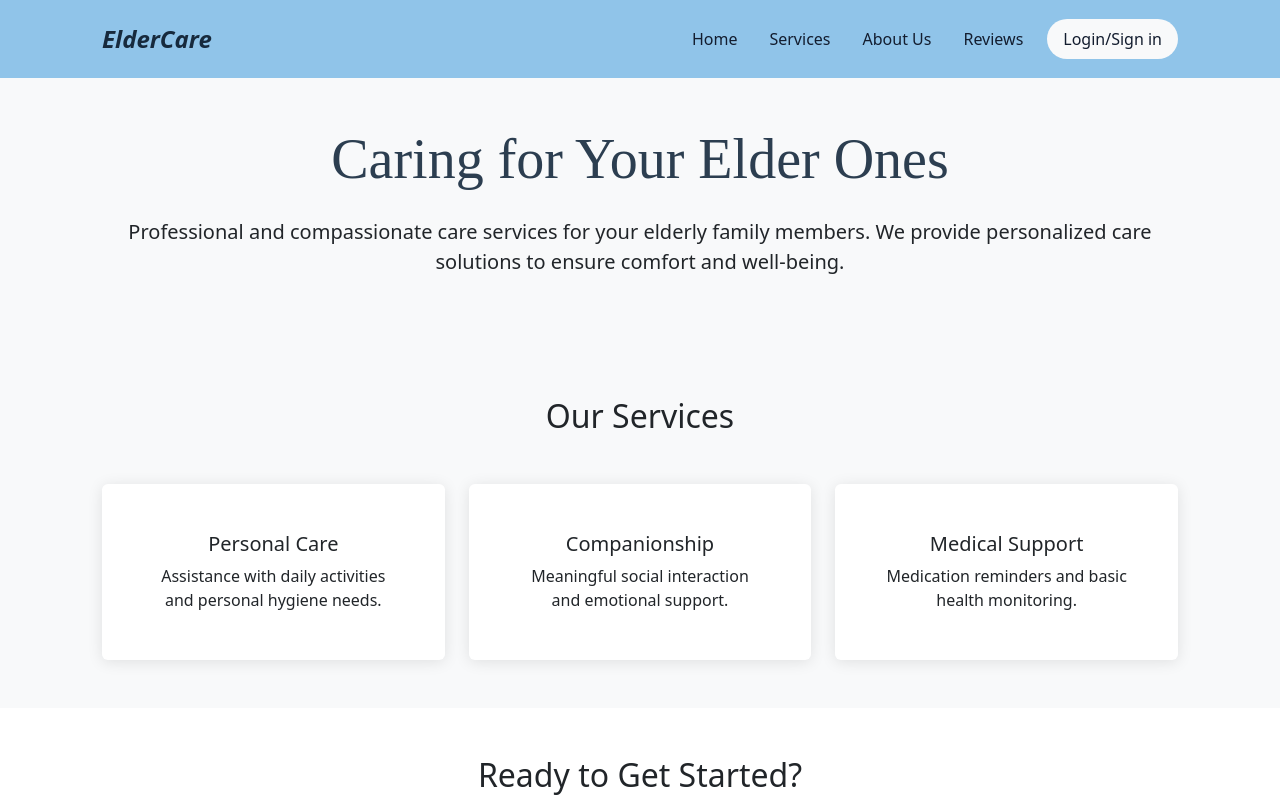
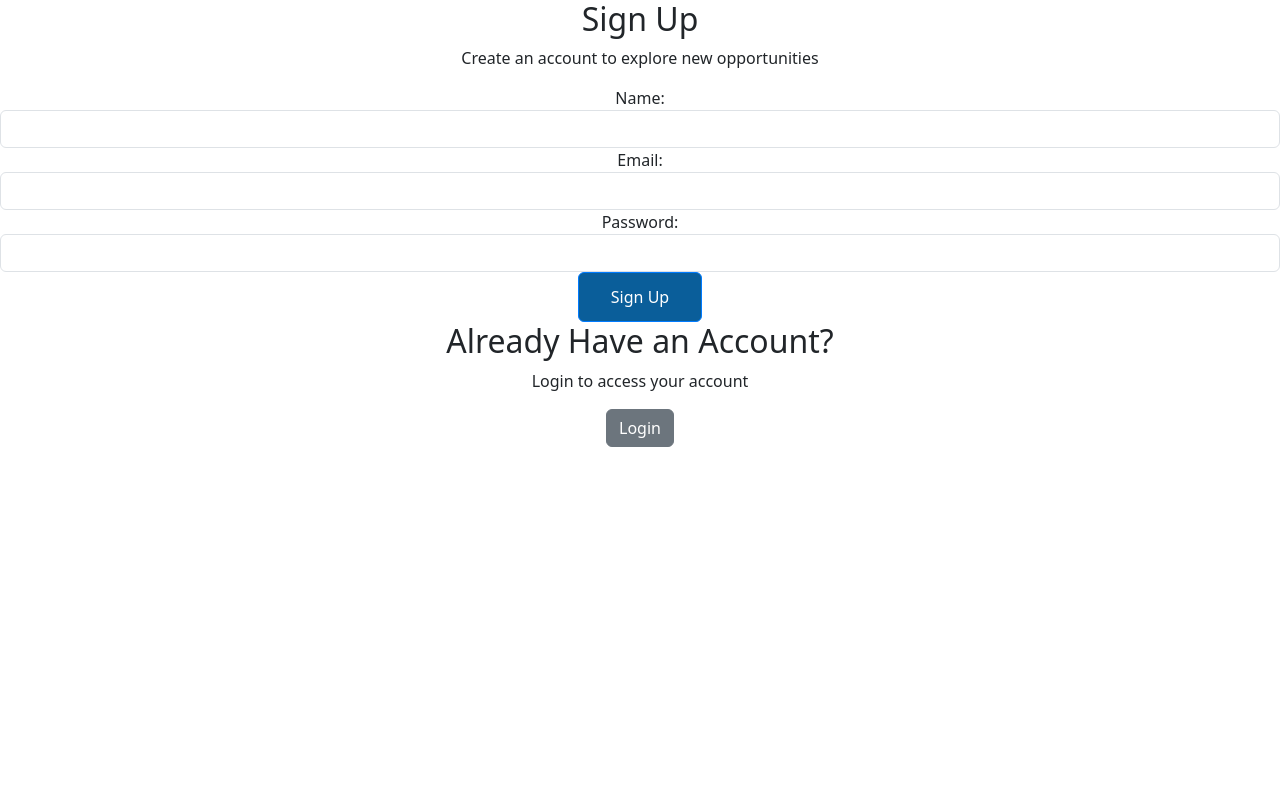
Before and after one commit to MrithikaDutta/Eldercare, a React (Vite) app in the folder frontend/: page /signup in a window 1280 px wide. Shown: the top 800 px of the page. Built offline with nearby package versions, Linux system fonts and the light colour scheme.

Commit message:
Udated the frontend

```diff
--- a/frontend/package.json
+++ b/frontend/package.json
@@ -14,7 +14,8 @@
     "bootstrap": "^5.3.6",
     "react": "^19.1.0",
     "react-bootstrap": "^2.10.10",
-    "react-dom": "^19.1.0"
+    "react-dom": "^19.1.0",
+    "react-router-dom": "^7.6.2"
   },
   "devDependencies": {
     "@eslint/js": "^9.25.0",
--- a/frontend/src/App.jsx
+++ b/frontend/src/App.jsx
@@ -1,9 +1,28 @@
 import 'bootstrap/dist/css/bootstrap.min.css'
 import './App.css'
-import Landing from './screens/Landing'
+import React from 'react';
+import { BrowserRouter as Router, Route, Routes } from 'react-router-dom';
+import Landing from './screens/Landing';
+import LoginPage from './pages/LoginPage';
+import SignupPage from './pages/SignupPage';
 
-function App() {
-  return <Landing />
-}
+const App = () => {
+  return (
+    <Router>
+      <Routes>
+        {/* Default route for the landing page */}
+        <Route path="/" element={<Landing />} />
 
-export default App
+        {/* Route for the login page */}
+        <Route path="/login" element={<LoginPage />} />
+
+        {/* Route for the signup page */}
+        <Route path="/signup" element={<SignupPage />} />
+
+        {/* Add additional routes as needed */}
+      </Routes>
+    </Router>
+  );
+};
+
+export default App;
--- /dev/null
+++ b/frontend/src/components/auth/LoginForm.jsx
@@ -0,0 +1,59 @@
+import React, { useState } from 'react';
+ // Import the CSS file for styling
+
+const LoginForm = () => {
+  const [email, setEmail] = useState('');
+  const [password, setPassword] = useState('');
+
+  const handleSubmit = (e) => {
+    e.preventDefault();
+    console.log('Login:', { email, password });
+  };
+
+  return (
+    <div className="auth-container">
+      <div className="auth-left">
+        <h2 className="auth-title">Login to Your Account</h2>
+        <p className="auth-subtitle">Login using social networks</p>
+        <div className="social-buttons">
+          <button className="social-btn facebook">F</button>
+          <button className="social-btn google">G+</button>
+          <button className="social-btn linkedin">in</button>
+        </div>
+        <p className="auth-divider">OR</p>
+        <form onSubmit={handleSubmit}>
+          <div className="form-group">
+            <label htmlFor="email">Email:</label>
+            <input
+              type="email"
+              id="email"
+              className="form-control"
+              value={email}
+              onChange={(e) => setEmail(e.target.value)}
+              required
+            />
+          </div>
+          <div className="form-group">
+            <label htmlFor="password">Password:</label>
+            <input
+              type="password"
+              id="password"
+              className="form-control"
+              value={password}
+              onChange={(e) => setPassword(e.target.value)}
+              required
+            />
+          </div>
+          <button type="submit" className="btn btn-primary auth-btn">Sign In</button>
+        </form>
+      </div>
+      <div className="auth-right">
+        <h2 className="auth-title">New Here?</h2>
+        <p className="auth-subtitle">Sign up and discover a great amount of new opportunities!</p>
+        <button className="btn btn-secondary auth-btn">Sign Up</button>
+      </div>
+    </div>
+  );
+};
+
+export default LoginForm;
--- /dev/null
+++ b/frontend/src/components/auth/SignupForm.jsx
@@ -0,0 +1,65 @@
+import React, { useState } from 'react';
+// Import the CSS file for styling
+
+const SignupForm = () => {
+  const [name, setName] = useState('');
+  const [email, setEmail] = useState('');
+  const [password, setPassword] = useState('');
+
+  const handleSubmit = (e) => {
+    e.preventDefault();
+    console.log('Signup:', { name, email, password });
+  };
+
+  return (
+    <div className="auth-container">
+      <div className="auth-left">
+        <h2 className="auth-title">Sign Up</h2>
+        <p className="auth-subtitle">Create an account to explore new opportunities</p>
+        <form onSubmit={handleSubmit}>
+          <div className="form-group">
+            <label htmlFor="name">Name:</label>
+            <input
+              type="text"
+              id="name"
+              className="form-control"
+              value={name}
+              onChange={(e) => setName(e.target.value)}
+              required
+            />
+          </div>
+          <div className="form-group">
+            <label htmlFor="email">Email:</label>
+            <input
+              type="email"
+              id="email"
+              className="form-control"
+              value={email}
+              onChange={(e) => setEmail(e.target.value)}
+              required
+            />
+          </div>
+          <div className="form-group">
+            <label htmlFor="password">Password:</label>
+            <input
+              type="password"
+              id="password"
+              className="form-control"
+              value={password}
+              onChange={(e) => setPassword(e.target.value)}
+              required
+            />
+          </div>
+          <button type="submit" className="btn btn-primary auth-btn">Sign Up</button>
+        </form>
+      </div>
+      <div className="auth-right">
+        <h2 className="auth-title">Already Have an Account?</h2>
+        <p className="auth-subtitle">Login to access your account</p>
+        <button className="btn btn-secondary auth-btn">Login</button>
+      </div>
+    </div>
+  );
+};
+
+export default SignupForm;
--- /dev/null
+++ b/frontend/src/components/landing/AboutUs.jsx
@@ -0,0 +1,16 @@
+import React from 'react';
+
+const AboutUs = () => (
+  <section id="about" className="py-5 bg-light">
+    <div className="container">
+      <h2 className="mb-4 text-center">About Us</h2>
+      <p className="lead text-center" style={{ maxWidth: 700, margin: '0 auto' }}>
+        ElderCare Companion is dedicated to providing compassionate and professional care for seniors.
+        Our mission is to ensure your loved ones receive the support, respect, and companionship they deserve,
+        helping them live with dignity and comfort.
+      </p>
+    </div>
+  </section>
+);
+
+export default AboutUs;
--- a/frontend/src/components/landing/Header.jsx
+++ b/frontend/src/components/landing/Header.jsx
@@ -1,4 +1,5 @@
-import { Container, Navbar, Nav } from 'react-bootstrap'
+import { Container, Navbar, Nav } from 'react-bootstrap';
+import { Link } from 'react-router-dom';
 
 const Header = () => {
   return (
@@ -11,17 +12,18 @@ const Header = () => {
           <Navbar.Toggle aria-controls="basic-navbar-nav" />
           <Navbar.Collapse id="basic-navbar-nav">
             <Nav className="ms-auto">
-              <Nav.Link href="#home" className="nav-link">Home</Nav.Link>
-              <Nav.Link href="#services" className="nav-link">Services</Nav.Link>
-              <Nav.Link href="#about" className="nav-link">About Us</Nav.Link>
-              <Nav.Link href="#contact" className="nav-link">Reviews</Nav.Link>
-              <Nav.Link href="#login" className="nav-link login-btn">Login/Sign in</Nav.Link>
+              <Nav.Link as="a" href="#home" className="nav-link">Home</Nav.Link>
+              <Nav.Link as="a" href="#services" className="nav-link">Services</Nav.Link>
+              <Nav.Link as="a" href="#about" className="nav-link">About Us</Nav.Link>
+              <Nav.Link as="a" href="#reviews" className="nav-link">Reviews</Nav.Link>
+              <Link to="/login" className="nav-link login-btn">Login</Link>
+              <Link to="/signup" className="nav-link signup-btn">Sign Up</Link>
             </Nav>
           </Navbar.Collapse>
         </Container>
       </Navbar>
     </header>
-  )
-}
+  );
+};
 
-export default Header
+export default Header;
--- /dev/null
+++ b/frontend/src/components/landing/Reviews.jsx
@@ -0,0 +1,38 @@
+import React from 'react';
+
+const reviews = [
+  {
+    name: 'Jane Doe',
+    text: 'ElderCare Companion has been a blessing for our family. The caregivers are attentive and truly care about their clients.',
+  },
+  {
+    name: 'Michael Smith',
+    text: 'Professional, reliable, and compassionate service. Highly recommended for anyone seeking quality elder care.',
+  },
+  {
+    name: 'Priya Patel',
+    text: 'My mother feels safe and happy thanks to the wonderful team at ElderCare Companion.',
+  },
+];
+
+const Reviews = () => (
+  <section id="reviews" className="py-5">
+    <div className="container">
+      <h2 className="mb-4 text-center">What Our Clients Say</h2>
+      <div className="row justify-content-center">
+        {reviews.map((review, idx) => (
+          <div key={idx} className="col-md-4 mb-3">
+            <div className="card h-100 shadow-sm">
+              <div className="card-body">
+                <p className="card-text">"{review.text}"</p>
+                <h6 className="card-subtitle mt-3 text-muted text-end">- {review.name}</h6>
+              </div>
+            </div>
+          </div>
+        ))}
+      </div>
+    </div>
+  </section>
+);
+
+export default Reviews;
--- /dev/null
+++ b/frontend/src/pages/LoginPage.jsx
@@ -0,0 +1,12 @@
+import React from 'react';
+import LoginForm from '../components/auth/LoginForm';
+
+const LoginPage = () => {
+  return (
+    <div className="login-page">
+      <LoginForm />
+    </div>
+  );
+};
+
+export default LoginPage;
--- /dev/null
+++ b/frontend/src/pages/SignupPage.jsx
@@ -0,0 +1,12 @@
+import React from 'react';
+import SignupForm from '../components/auth/SignupForm';
+
+const SignupPage = () => {
+  return (
+    <div className="signup-page">
+      <SignupForm />
+    </div>
+  );
+};
+
+export default SignupPage;
--- a/frontend/src/screens/Landing.jsx
+++ b/frontend/src/screens/Landing.jsx
@@ -1,7 +1,9 @@
 import Header from '../components/landing/Header'
 import Hero from '../components/landing/Hero'
+import AboutUs from '../components/landing/AboutUs';
 import Services from '../components/landing/Services'
 import Contact from '../components/landing/Contact'
+import Reviews from '../components/landing/Reviews';
 import Footer from '../components/landing/Footer'
 
 const Landing = () => {
@@ -9,9 +11,11 @@ const Landing = () => {
     <div className="app">
       <Header />
       <main>
-        <Hero />
-        <Services />
-        <Contact />
+        <section id="home"><Hero /></section>
+        <section id="services"><Services /></section>
+        <section id="about"><AboutUs /></section>
+        <section id="reviews"><Reviews /></section>
+        <section id="contact"><Contact /></section>
       </main>
       <Footer />
     </div>
```
Also changed, not shown: frontend/src/index.js (added, +11 -0 lines), frontend/src/routes/AppRoutes.jsx (added), 1 other file (tests, documents, lock files or other folders).
